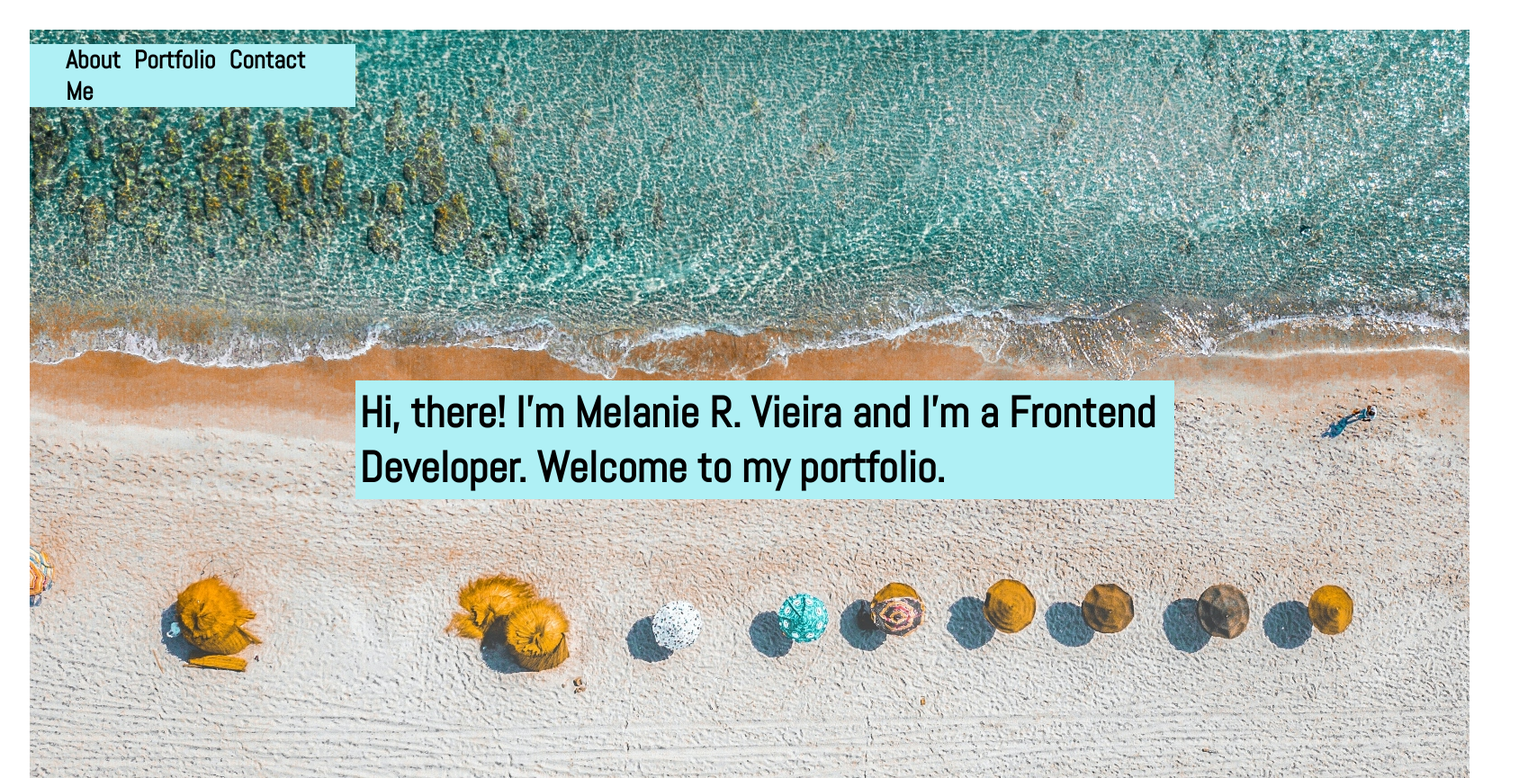
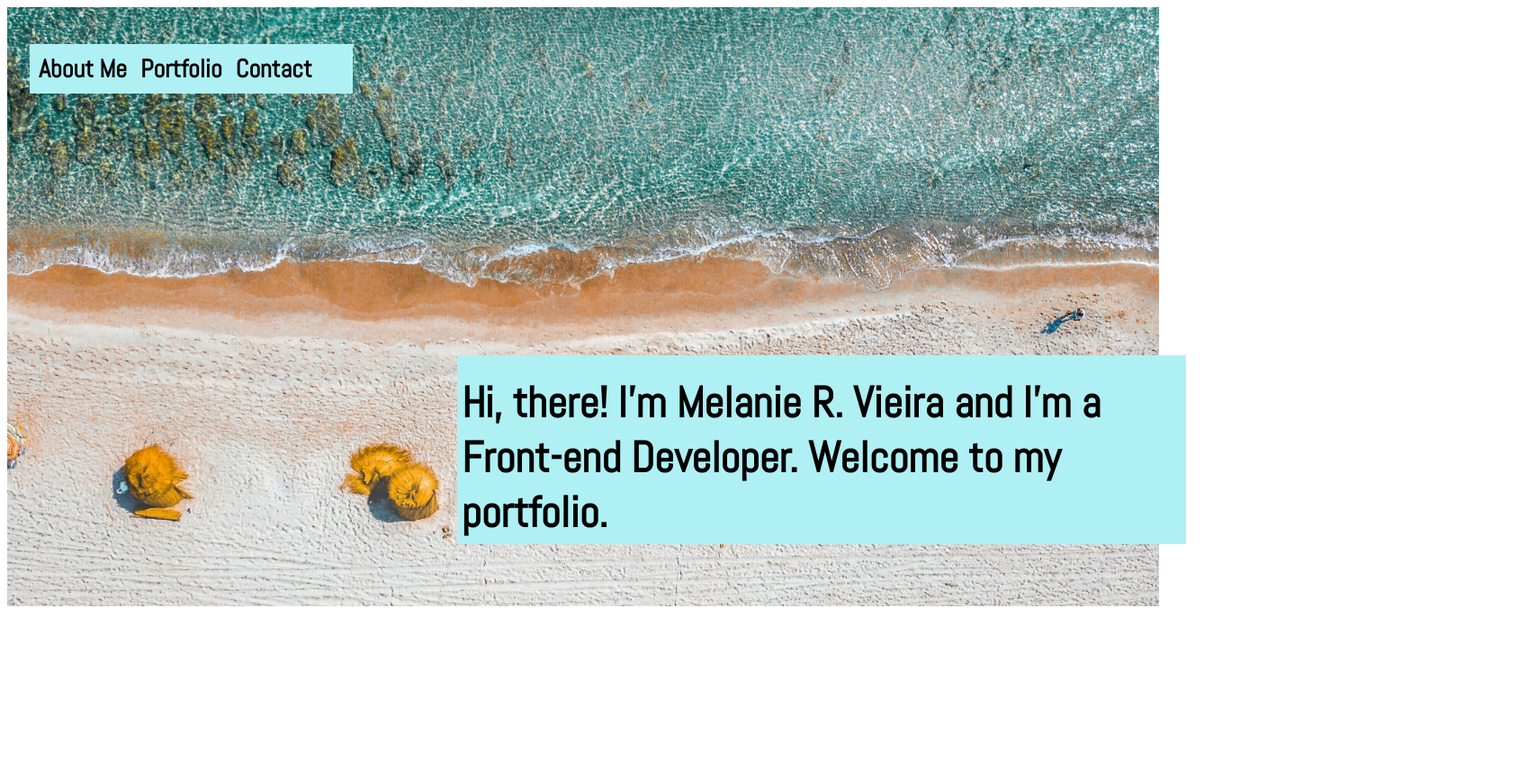
Before and after one commit to melvieira/portfolio_webpage, a plain HTML site: page index.html in a window 1280 px wide. Shown: the top 865 px of the page at 90% size, 1708 px wide, since content can reach past the window. Drawn offline with Linux system fonts and the light colour scheme.

Commit message:
fix image size

```diff
--- a/index.html
+++ b/index.html
@@ -10,20 +10,20 @@
     <link href="https://fonts.googleapis.com/css2?family=Abel&family=Raleway:wght@900&display=swap" rel="stylesheet">
   </head>
   <body>
-    <nav>
+    <div class="pagebox container">
         <div class = "topsection">
             <img src="resources/images/beachpic.jpg" class="banner">
+            <nav>
                 <ul>
                     <li>About Me</li>
                     <li>Portfolio</li>
                     <li>Contact</li>
                 <ul>
+            </nav>
+            <h1>Hi, there! I'm Melanie R. Vieira and I'm a Front-end Developer.
+                    Welcome to my portfolio.
+            </h1>
         </div>
-        <div class="headersection">
-            <h1>Hi, there! I'm Melanie R. Vieira and I'm a Frontend Developer.
-                 Welcome to my portfolio.</h1>
-        </div>
-    </nav>
         <div class="midsection">
             <h2>About Me</h2>
             <p> Lorem ipsum dolor sit amet consectetur adipisicing elit. Ea voluptatem provident ducimus libero! Officia repellendus unde
@@ -44,10 +44,11 @@
             <footer>
                 <h2>Contact Me</h2>
                 <ul>
-                <li><span>GitHub:</span> melvieira</li>
-                <li><span>LinkedIn:</span> Melanie Ribeiro Vieira</li>
-                <li><span>Email:</span></li>
+                    <li><span>GitHub:</span> <a href="https://github.com/melvieira" target="_blank">melvieira</a></li>
+                    <li><span>LinkedIn:</span> <a href="https://www.linkedin.com/in/melanie-ribeiro-vieira/" target="_blank"> Melanie Ribeiro Vieira</a></li>
+
             </footer>
+        </div>
     </div>
   </body>
 </html>
--- a/resources/css/style.css
+++ b/resources/css/style.css
@@ -8,12 +8,23 @@ body {
   z-index: -1;
 }
 
+.topsection img {
+  width: 100%;
+}
+
+.topsection {
+  height: 800px;
+  margin-bottom: 200px;
+}
+
 nav ul {
   display: flex;
   position: relative;
   list-style: none;
   background-color: rgb(175, 240, 245);
+  padding: 10px;
 }
+
 nav li {
   color: black;
   box-shadow: 15px;
@@ -24,26 +35,24 @@ nav li {
 nav {
   display: flex;
   position: relative;
-  height: 800px;
   padding: 25px;
 }
+
 h1 {
   display: flex;
   position: relative;
-  z-index: 2;
+  align-items: flex-end;
   font-size: 48px;
   color: black;
   background-color: rgb(175, 240, 245);
   padding: 5px;
-  width: 900px;
-}
-
-.headersection {
-  margin-top: 350px;
+  width: 800px;
+  height: 200px;
+  margin-top: 250px;
+  margin-left: 500px;
 }
 
 .midsection {
-  width: 1700px;
   padding-top: 50px;
 }
 
@@ -59,7 +68,6 @@ p {
 .boxsection {
   display: grid;
   grid-template-columns: repeat(4, 1fr);
-  width: 1700px;
 }
 
 .item-1,
@@ -74,7 +82,6 @@ p {
 }
 
 footer {
-  width: 1700px;
   padding-top: 50px;
 }
 
```
Lines whose indentation alone changed are shown as unchanged.
